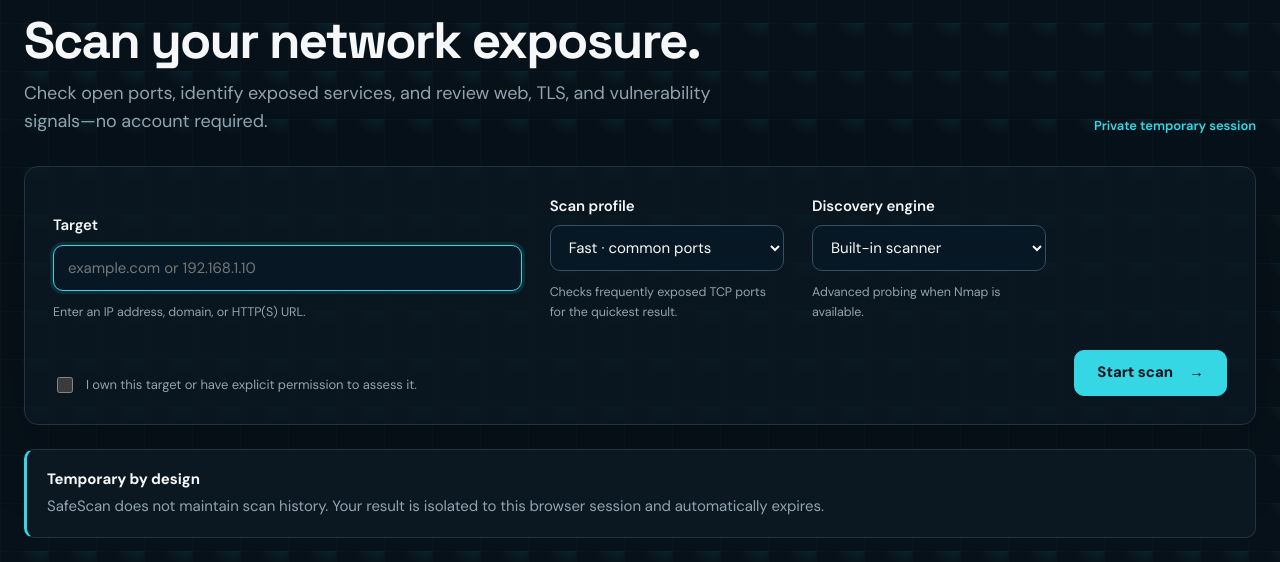
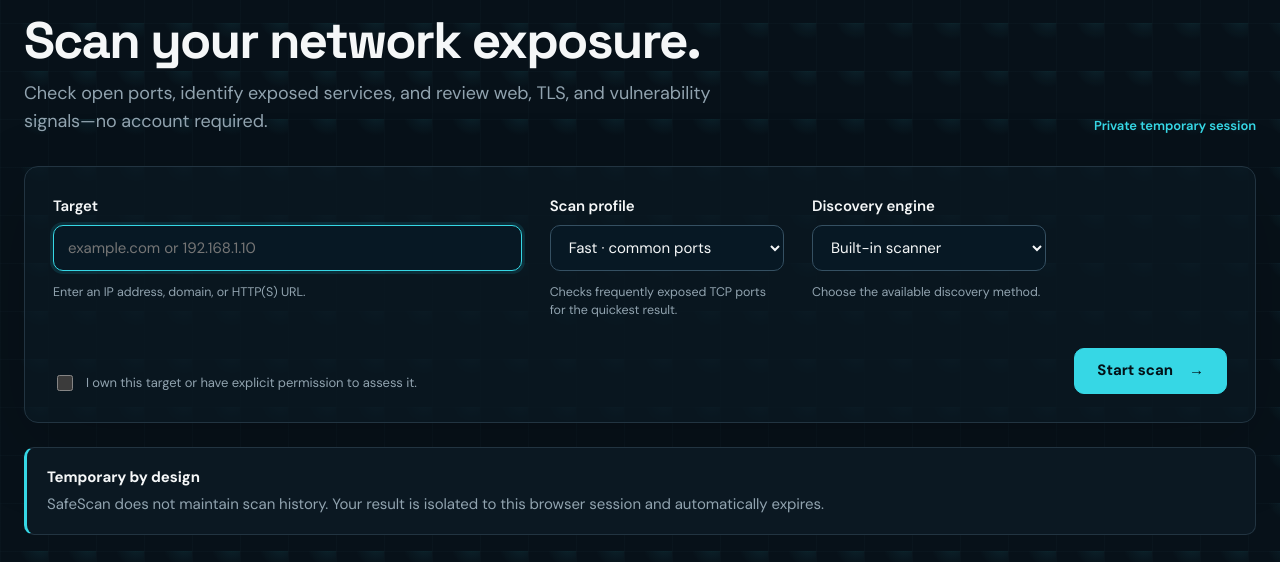
Before and after one commit to ShkS44D/safescan, a Flask app: page / in a window 1280 px wide. Shown: the part 169-731 px from the top of the page. Run offline with Flask 2, Linux system fonts and the light colour scheme; data that the repository does not hold is empty.

Commit message:
Add hosted custom port ranges and align scan form

```diff
--- a/app.py
+++ b/app.py
@@ -75,9 +75,10 @@
     if request.form.get('authorized')!='yes' and not app.testing: flash('Confirm that you are authorized to assess this target.','error'); return redirect(url_for('index'))
     try: target,config=scan_config_from_form()
     except ValueError as exc: return render_template('index.html',scans=[],nmap_available=nmap_available(),guest=True,hosted=bool(os.getenv('VERCEL')),error=str(exc)),400
-    if os.getenv('VERCEL') and config['profile'] not in ('fast','standard'):
+    if os.getenv('VERCEL') and (config['profile'] not in ('fast','standard','custom') or
+                              config['profile']=='custom' and config['port_end']-config['port_start']+1 > 1024):
         return render_template('index.html',scans=[],nmap_available=False,guest=True,hosted=True,
-                               error='The hosted scanner supports Fast and Standard scans. Use the self-hosted version for custom or full-range scanning.'),400
+                               error='Custom scans on this site can cover up to 1,024 consecutive TCP ports. Choose a smaller range.'),400
     if not g.user: config['guest_id']=session['guest_id']
     job=jobs.create(target['host'],config,g.user['id'] if g.user else None); audit('scan.create',job['id'])
     if os.getenv('VERCEL'):
--- a/static/css/phase3.css
+++ b/static/css/phase3.css
@@ -4,3 +4,19 @@
 .assessment-row{display:grid;grid-template-columns:minmax(230px,1.1fr) 1.4fr 1.2fr;gap:24px;padding:19px 16px;border-top:1px solid var(--line);background:rgba(7,24,36,.72)}.assessment-row:last-child{border-bottom:1px solid var(--line)}.assessment-row p{margin:0}.finding-severity{display:block;font-size:12px;font-weight:700;text-transform:uppercase;letter-spacing:.06em;margin-bottom:5px}.remediation{color:#bfd0d9}.evidence-block code,details code{display:block;color:var(--muted);overflow-wrap:anywhere;margin:8px 0}
 @media(max-width:1050px){.scan-form{grid-template-columns:1fr 1fr}.scan-form .btn{min-height:46px}.target-field{grid-column:1/-1}}
 @media(max-width:800px){.scan-form{grid-template-columns:1fr}.target-field{grid-column:auto}.severity-strip{grid-template-columns:1fr 1fr}.severity{border-bottom:1px solid var(--line)}.assessment-row{grid-template-columns:1fr}}
+
+/* Give the two primary choices equal, stable space at every desktop width. */
+.scan-form.hosted-form{grid-template-columns:minmax(0, 1.5fr) minmax(0, 1fr);gap:24px 30px;align-items:start}
+.scan-form .field{min-width:0}
+.scan-form .field small{line-height:1.45;min-height:2.9em}
+.scan-form.hosted-form .authorization{grid-column:1;align-self:center}
+.scan-form.hosted-form .btn{grid-column:2;justify-self:end;align-self:center}
+.scan-form.hosted-form .custom-fields{grid-column:1/-1;grid-template-columns:repeat(2,minmax(0,1fr));gap:18px 30px;padding:18px 0 4px;border-top:1px solid var(--line)}
+.custom-hint{grid-column:1/-1;color:var(--muted)}
+@media(max-width:700px){
+  .scan-form.hosted-form{grid-template-columns:minmax(0,1fr);gap:22px}
+  .scan-form.hosted-form .authorization,.scan-form.hosted-form .btn{grid-column:1}
+  .scan-form.hosted-form .btn{justify-self:stretch}
+  .scan-form.hosted-form .custom-fields{grid-template-columns:repeat(2,minmax(0,1fr));gap:16px}
+}
+@media(max-width:420px){.scan-form.hosted-form .custom-fields{grid-template-columns:1fr}}
--- a/static/js/app.js
+++ b/static/js/app.js
@@ -2,20 +2,37 @@
 if (profile) {
   const custom = document.querySelector('#custom-fields'); const flag = document.querySelector('#use_custom');
   const help = document.querySelector('#profile-help');
+  const startPort = document.querySelector('#port_start');
+  const endPort = document.querySelector('#port_end');
   const descriptions = {
     fast: 'Checks frequently exposed TCP ports for the quickest result.',
     quick: 'Checks every TCP port from 1–100.',
     standard: 'Checks every TCP port from 1–1024 for broader coverage.',
     full: 'Checks all 65,535 TCP ports and can take several minutes.',
-    custom: 'Choose a specific TCP port range and worker count.'
+    custom: 'Choose the TCP ports you want to check.'
   };
   const sync = () => {
     const active = profile.value === 'custom';
     custom.hidden = !active;
     flag.value = active ? '1' : '0';
+    custom.querySelectorAll('input[type="number"]').forEach(input => { input.disabled = !active; });
     if (help) help.textContent = descriptions[profile.value] || descriptions.fast;
   };
   profile.addEventListener('change', sync); sync();
+  if (startPort && endPort) {
+    const validateRange = () => {
+      endPort.setCustomValidity('');
+      if (profile.value !== 'custom' || !startPort.value || !endPort.value) return;
+      const start = Number(startPort.value), end = Number(endPort.value);
+      if (end < start) endPort.setCustomValidity('End port must be greater than or equal to start port.');
+      else if (document.querySelector('.hosted-form') && end - start + 1 > 1024)
+        endPort.setCustomValidity('Choose no more than 1,024 consecutive ports.');
+    };
+    profile.addEventListener('change', validateRange);
+    startPort.addEventListener('input', validateRange);
+    endPort.addEventListener('input', validateRange);
+    validateRange();
+  }
 }
 const scanForm = document.querySelector('#scan-form');
 if (scanForm) {
--- a/templates/index.html
+++ b/templates/index.html
@@ -1,11 +1,11 @@
 {% extends 'base.html' %}{% block content %}
 <section class="hero simple-hero"><div><h1>Scan your network exposure.</h1><p>Check open ports, identify exposed services, and review web, TLS, and vulnerability signals—no account required.</p></div><span class="guest-label">Private temporary session</span></section>
 {% if error %}<div class="alert" role="alert">{{ error }}</div>{% endif %}
-<form class="scan-form" method="post" action="{{ url_for('create_scan') }}" id="scan-form"><input type="hidden" name="_csrf" value="{{ csrf_token() }}">
+<form class="scan-form {{ 'hosted-form' if hosted else 'local-form' }}" method="post" action="{{ url_for('create_scan') }}" id="scan-form"><input type="hidden" name="_csrf" value="{{ csrf_token() }}">
 <div class="field target-field"><label for="target">Target</label><input id="target" name="target" value="{{ request.form.get('target', '') }}" placeholder="example.com or 192.168.1.10" required autofocus><small>Enter an IP address, domain, or HTTP(S) URL.</small></div>
-<div class="field"><label for="profile">Scan profile</label><select id="profile" name="profile"><option value="fast" selected>Fast · common ports</option><option value="standard">Standard · ports 1–1024</option>{% if not hosted %}<option value="quick">Quick · ports 1–100</option><option value="full">Full range · ports 1–65535</option><option value="custom">Custom</option>{% endif %}</select><small id="profile-help">Fast checks common exposure points in seconds.</small></div>
-<div class="field"><label for="engine">Discovery engine</label><select id="engine" name="engine"><option value="socket">Built-in scanner</option><option value="nmap" {{ '' if nmap_available else 'disabled' }}>Nmap {{ '' if nmap_available else '· unavailable' }}</option></select><small>Advanced probing when Nmap is available.</small></div>
-<div class="custom-fields" id="custom-fields" hidden><div class="field"><label for="port_start">Start port</label><input id="port_start" name="port_start" type="number" value="1" min="1" max="65535"></div><div class="field"><label for="port_end">End port</label><input id="port_end" name="port_end" type="number" value="1024" min="1" max="65535"></div><div class="field"><label for="threads">Workers</label><input id="threads" name="threads" type="number" value="100" min="1" max="200"></div><input id="use_custom" name="use_custom" type="hidden" value="0"></div>
+<div class="field"><label for="profile">Scan profile</label><select id="profile" name="profile"><option value="fast" {{ 'selected' if request.form.get('profile', 'fast') == 'fast' else '' }}>Fast · common ports</option><option value="standard" {{ 'selected' if request.form.get('profile') == 'standard' else '' }}>Standard · ports 1–1024</option><option value="custom" {{ 'selected' if request.form.get('profile') == 'custom' else '' }}>Custom · choose port range</option>{% if not hosted %}<option value="quick" {{ 'selected' if request.form.get('profile') == 'quick' else '' }}>Quick · ports 1–100</option><option value="full" {{ 'selected' if request.form.get('profile') == 'full' else '' }}>Full range · ports 1–65535</option>{% endif %}</select><small id="profile-help">Fast checks common exposure points in seconds.</small></div>
+{% if not hosted %}<div class="field"><label for="engine">Discovery engine</label><select id="engine" name="engine"><option value="socket">Built-in scanner</option>{% if nmap_available %}<option value="nmap">Nmap</option>{% endif %}</select><small>Choose the available discovery method.</small></div>{% endif %}
+<div class="custom-fields" id="custom-fields" hidden><div class="field"><label for="port_start">Start port</label><input id="port_start" name="port_start" type="number" value="{{ request.form.get('port_start', '1') }}" min="1" max="65535" disabled></div><div class="field"><label for="port_end">End port</label><input id="port_end" name="port_end" type="number" value="{{ request.form.get('port_end', '1024') }}" min="1" max="65535" disabled></div>{% if not hosted %}<div class="field"><label for="threads">Workers</label><input id="threads" name="threads" type="number" value="100" min="1" max="200" disabled></div>{% else %}<input name="threads" type="hidden" value="200">{% endif %}<input id="use_custom" name="use_custom" type="hidden" value="0">{% if hosted %}<small class="custom-hint">Choose any consecutive range of up to 1,024 TCP ports.</small>{% endif %}</div>
 <label class="authorization"><input type="checkbox" name="authorized" value="yes" required><span>I own this target or have explicit permission to assess it.</span></label><button class="btn primary" type="submit" id="scan-submit"><span class="submit-label">Start scan</span><span aria-hidden="true">→</span></button><p class="submit-status" id="submit-status" aria-live="polite" hidden>Scanning the selected port range and validating exposed services. Keep this page open.</p></form>
 <div class="guest-note"><strong>Temporary by design</strong><span>SafeScan does not maintain scan history. Your result is isolated to this browser session and automatically expires.</span></div>
-{% endblock %}{% block scripts %}<link href="{{ url_for('static', filename='css/phase3.css', v=1) }}" rel="stylesheet"><script src="{{ url_for('static', filename='js/app.js', v=6) }}"></script>{% endblock %}
+{% endblock %}{% block scripts %}<link href="{{ url_for('static', filename='css/phase3.css', v=2) }}" rel="stylesheet"><script src="{{ url_for('static', filename='js/app.js', v=7) }}"></script>{% endblock %}
```
Also changed, not shown: scanner/scan_manager.py (+8 -8 lines).
